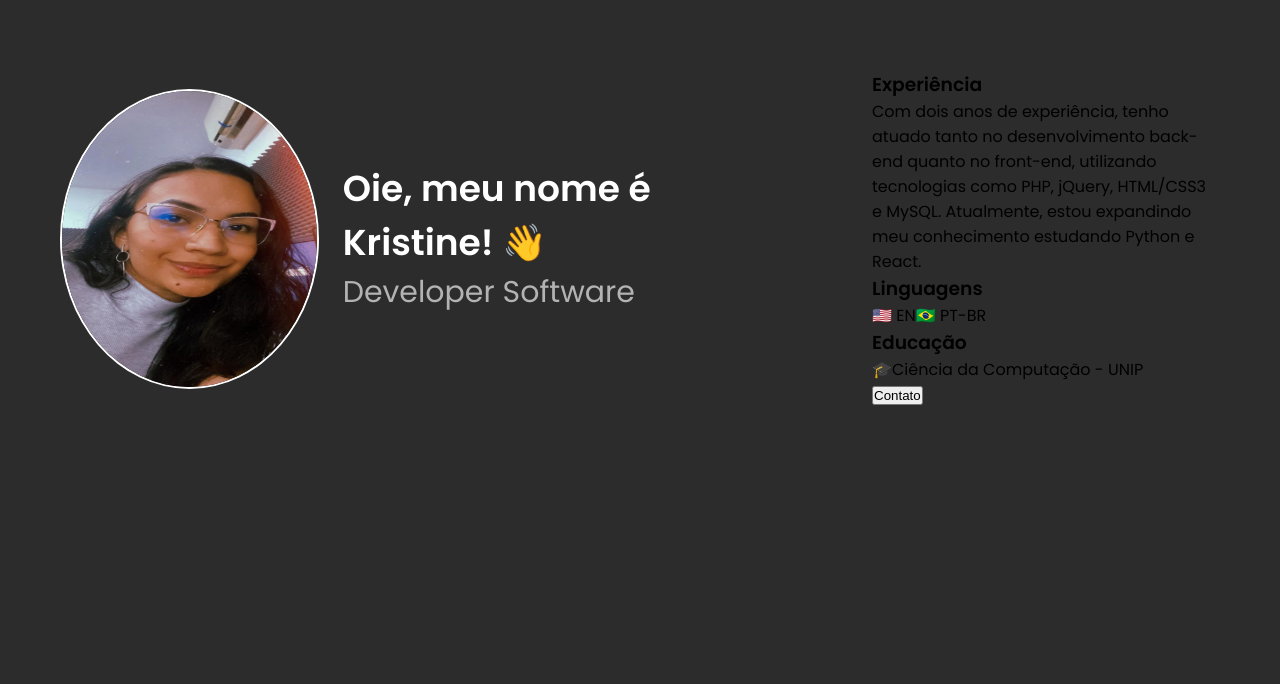
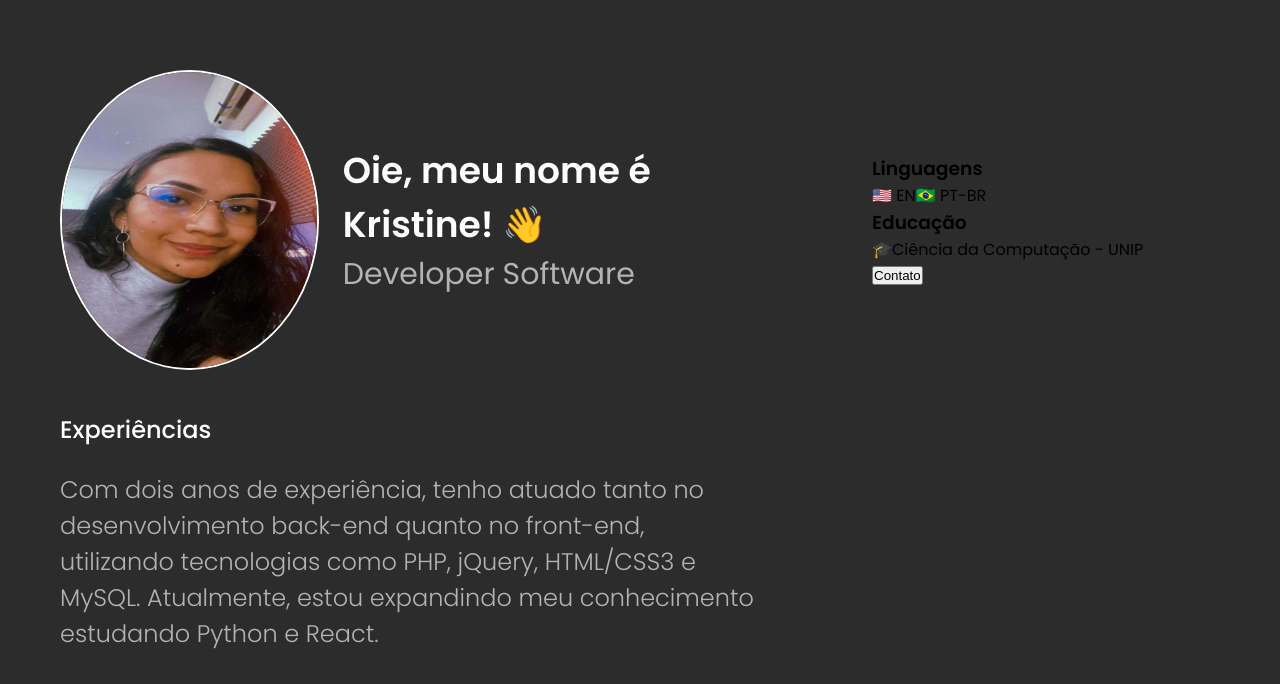
Before and after one commit to kseraos/Portifolio, a Next.js app in the folder meu-portifolio/: page / in a window 1280 px wide. Shown: the top 684 px of the page. Built offline with nearby package versions, Linux system fonts and the light colour scheme.

Commit message:
feat: configuracao da sessao experiencia

```diff
--- /dev/null
+++ b/meu-portifolio/src/app/components/experience/experience.scss
@@ -0,0 +1,25 @@
+.experience{
+    display: flex;
+    flex-direction: column;
+    align-items: center;
+
+    grid-area: experience;
+
+    p{
+        font-size: 18px;
+        font-weight: 300;
+        line-height: 28px;
+        color: var(--text-secondary);
+        text-align: center;
+    }
+    @media (min-width: 768px){
+        align-items: flex-start;
+        p{
+            font-size: 24px;
+            line-height: 36px;
+            text-align: start;
+        }
+
+    }
+
+}
--- /dev/null
+++ b/meu-portifolio/src/app/components/experience/experience.tsx
@@ -0,0 +1,17 @@
+import { SectionTitle } from "../sectionTitle/section-title"
+import "./experience.scss"
+
+export function Experience(){
+    return(
+        <div className="experience">
+            <SectionTitle text="Experiências"/>
+            <p>Com dois anos de experiência, tenho
+                atuado tanto no desenvolvimento
+                back-end quanto no front-end, utilizando
+                tecnologias como PHP, jQuery, HTML/CSS3 e MySQL. Atualmente,
+                estou expandindo meu conhecimento estudando Python e React.</p>
+            <div className="experience-time">
+            </div>
+        </div>
+    )
+}
--- /dev/null
+++ b/meu-portifolio/src/app/components/sectionTitle/section-title.scss
@@ -0,0 +1,16 @@
+.section-title{
+    font-size: 18px;
+    font-weight: 500;
+    line-height: 28px;
+    text-align: center;
+    color: var(--text-primary);
+
+    margin-bottom: 24px ;
+
+    @media (min-width: 768px){
+        font-size:24px ;
+        line-height: 36px;
+        text-align: start;
+    }
+
+}
--- /dev/null
+++ b/meu-portifolio/src/app/components/sectionTitle/section-title.tsx
@@ -0,0 +1,11 @@
+import "./section-title.scss"
+
+interface SectionTitleProps{
+    text: string
+}
+
+export function SectionTitle({text} : SectionTitleProps){
+    return(
+        <h3 className="section-title">{text}</h3>
+    )
+}
--- a/meu-portifolio/src/app/layout.tsx
+++ b/meu-portifolio/src/app/layout.tsx
@@ -2,7 +2,7 @@ import './globals.scss'
 import type { Metadata } from 'next'
 import { Poppins } from 'next/font/google'
 
-const inter = Poppins({ subsets: ['latin'], weight:['400', '500', '600'] })
+const inter = Poppins({ subsets: ['latin'], weight:['300','400', '500', '600'] })
 
 export const metadata: Metadata = {
   title: 'Kristine Santana',
--- a/meu-portifolio/src/app/page.tsx
+++ b/meu-portifolio/src/app/page.tsx
@@ -1,4 +1,5 @@
 
+import { Experience } from "./components/experience/experience"
 import { Header } from "./components/header/header"
 import "./styles/home.scss"
 
@@ -6,10 +7,8 @@ export default function Home() {
   return (
     <main className="container">
         <Header/>
-        <div className="experience">
-          <h3>Experiência</h3>
-          <p>Com dois anos de experiência, tenho atuado tanto no desenvolvimento back-end quanto no front-end, utilizando tecnologias como PHP, jQuery, HTML/CSS3 e MySQL. Atualmente, 	estou expandindo meu conhecimento estudando Python e React.</p>
-          <div className="experience-time">
+        <Experience/>
+
             <div className="infos">
                 <h3>Linguagens</h3>
                   <div className="language-infos">
@@ -26,8 +25,7 @@ export default function Home() {
                     <button>Contato</button>
                 </div>
             </div>
-          </div>
-        </div>
+
 
 
     </main>
--- a/meu-portifolio/src/app/styles/home.scss
+++ b/meu-portifolio/src/app/styles/home.scss
@@ -1,6 +1,7 @@
 .container{
     padding: 40px 32px;
     display: grid;
+    gap: 24px;
     grid-template-rows: repeat(4, auto);
     grid-template-areas:
     "header"
```
Lines whose indentation alone changed are shown as unchanged.
